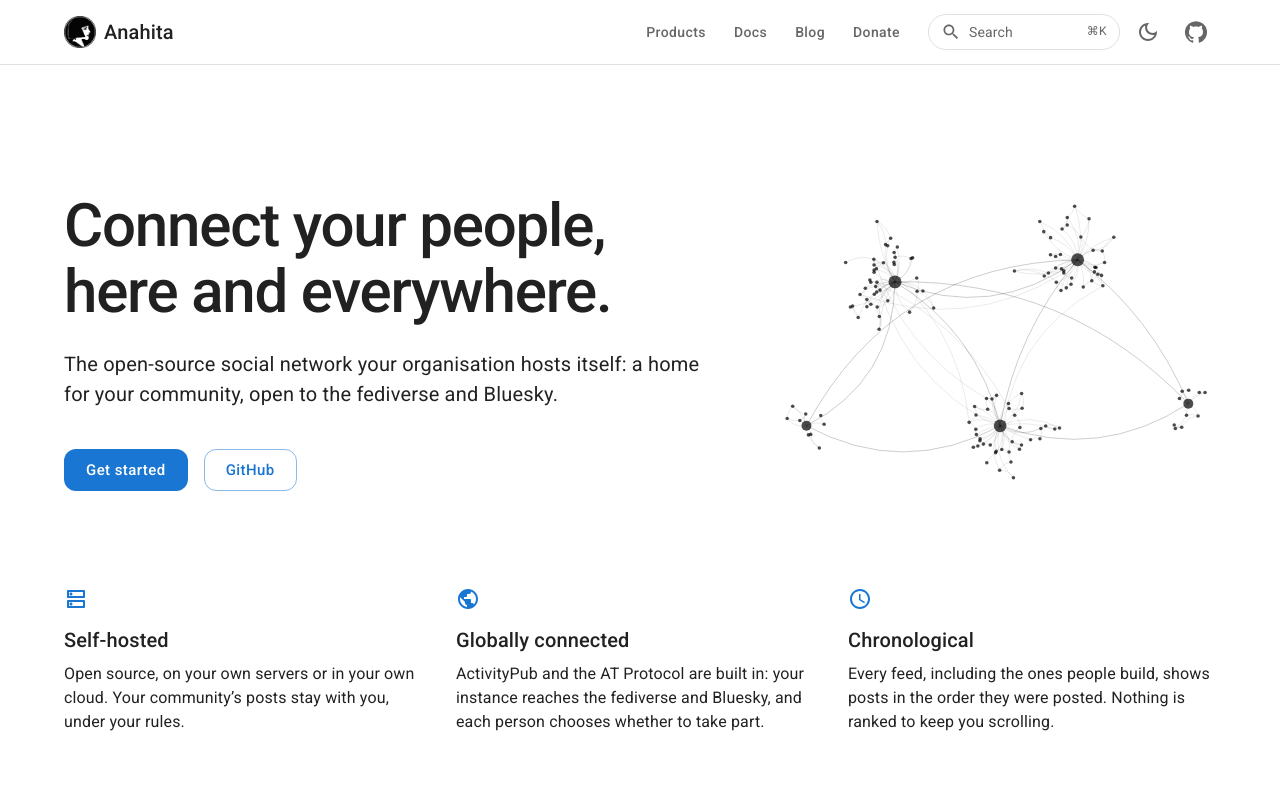
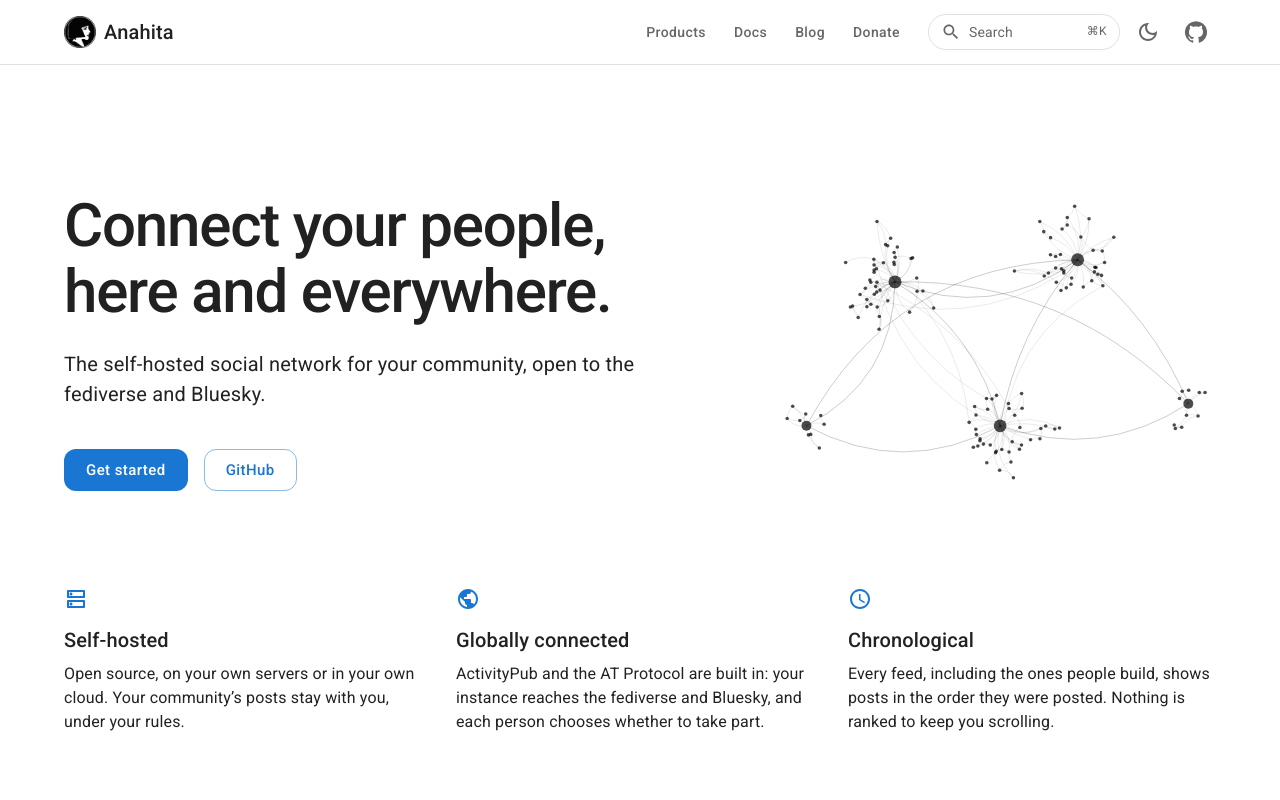
Before and after one commit to anahitasocial/anahita.io, a Next.js app: page / in a window 1280 px wide. Shown: the top 800 px of the page. Built offline with nearby package versions, Linux system fonts and the light colour scheme; what @mui/material-nextjs would draw is missing.

Commit message:
website - the opening line read aloud in one breath (roadmap row 91)
- changed: the line under the headline is "The self-hosted social network for your community, open to the fediverse and Bluesky."

```diff
--- a/src/app/page.jsx
+++ b/src/app/page.jsx
@@ -64,8 +64,8 @@
             color="text.secondary"
             sx={{ mt: 3, fontSize: { xs: '1.125rem', md: '1.25rem' }, maxWidth: 640 }}
           >
-            The open-source social network your organisation hosts itself: a
-            home for your community, open to the fediverse and Bluesky.
+            The self-hosted social network for your community, open to the
+            fediverse and Bluesky.
           </Typography>
           <Stack direction="row" spacing={2} sx={{ mt: 5 }} data-pagefind-ignore>
             <Button href="#start" variant="contained" size="large">
```
